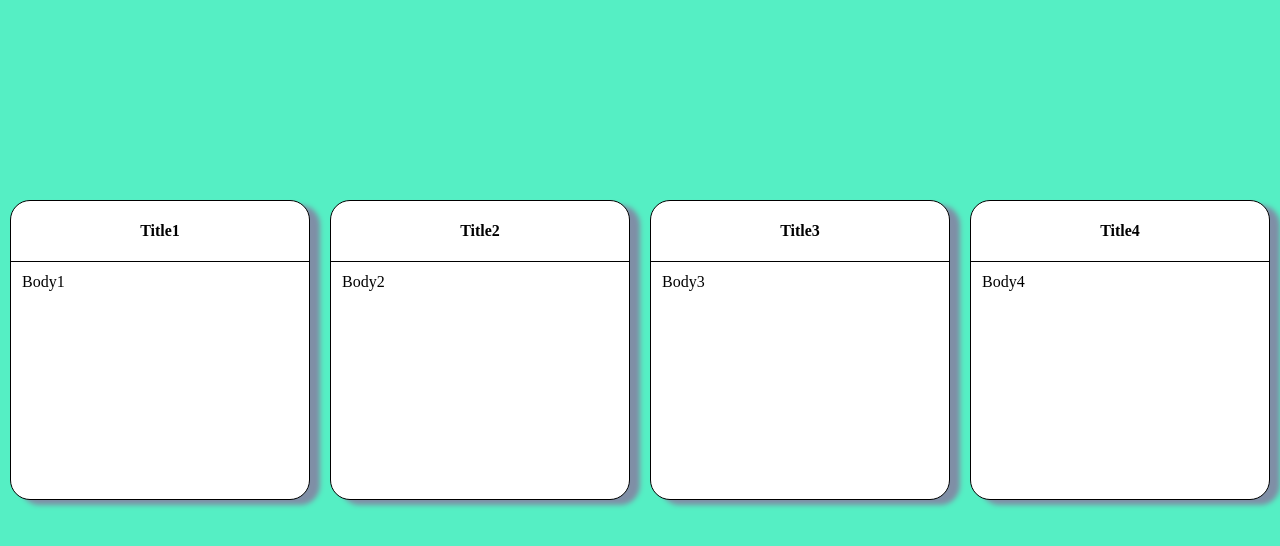
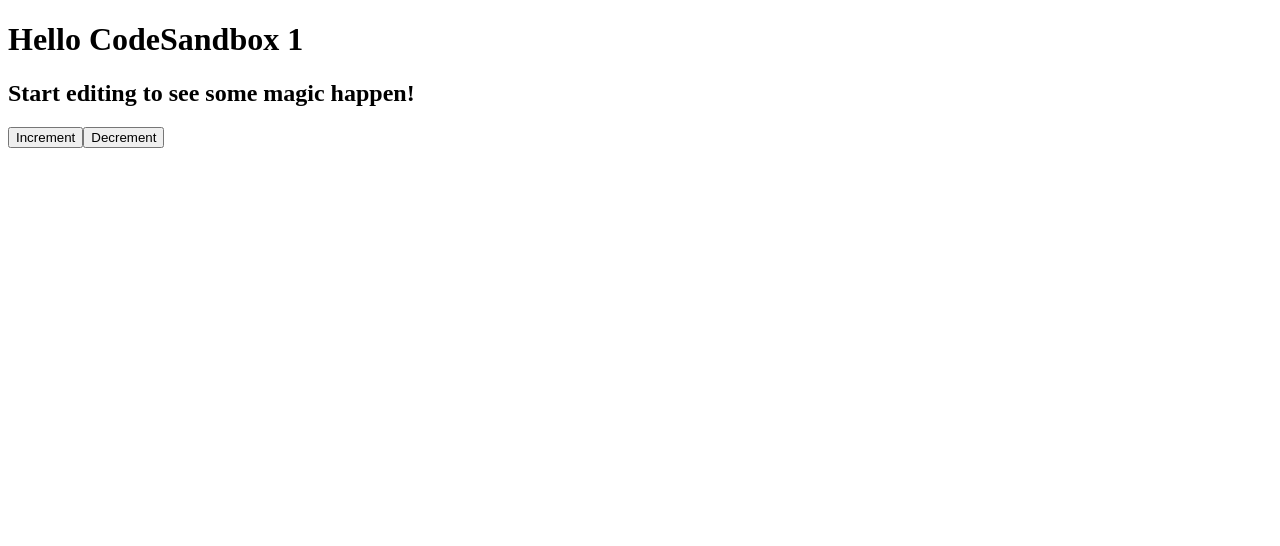
Before and after one commit to kaminion/react-hook, a React (Create React App) app: page / in a window 1280 px wide. Shown: the top 546 px of the page. Built offline with nearby package versions, Linux system fonts and the light colour scheme; no server answers.

Commit message:
리액트 훅과 클래스 컴포넌트 차이

```diff
--- /dev/null
+++ b/src/3.Nooks/N1-1.js
@@ -0,0 +1,60 @@
+import React, { useState } from 'react';
+import ReactDOM from 'react-dom';
+
+// hook과 class component의 차이점을 알아보자
+
+const Introduction = ()=>
+{
+    const [item, setItem] = useState(1);
+    const incrementItem = ()=>setItem(item + 1);
+    const decrementItem = ()=>setItem(item - 1);
+
+    return(
+        <div className="App">
+            <h1>Hello CodeSandbox {item}</h1>
+            <h2>Start editing to see some magic happen!</h2>
+            <button onClick={incrementItem}>Increment</button>
+            <button onClick={decrementItem}>Decrement</button>
+        </div>
+    )
+}
+
+class IntroductionUgly extends React.Component
+{
+    state = {
+        item : 1
+    }
+
+    render(){
+        const { item } = this.state;
+
+
+        return (
+            <div className="App">
+                <h1>Hello CodeSandbox {item}</h1>
+                <h2>Start editing to see some magic happen!</h2>
+                <button onClick={this.incrementItem}>Increment</button>
+                <button onClick={this.decrementItem}>Decrement</button>
+            </div>
+        );
+    }
+
+    incrementItem = ()=> {
+        this.setState(state => {
+            return {
+                item:state.item + 1
+            }
+        })
+    }
+
+    decrementItem = ()=> {
+        this.setState(state => {
+            return {
+                item:state.item - 1
+            }
+        })
+    }
+
+}
+
+export default IntroductionUgly
--- a/src/App.js
+++ b/src/App.js
@@ -2,9 +2,12 @@
 import Pallet from './1.useState/Pallete';
 import EfComp from './2.useEffect/effectComponent';
 
+// #1 USE State
+import Introduction from './3.Nooks/N1-1';
+
 function App() {
   return (
-    <EfComp></EfComp>
+    <Introduction/>
     );
 }
 
```
Also changed, not shown: 1 other file (tests, documents, lock files or other folders).
